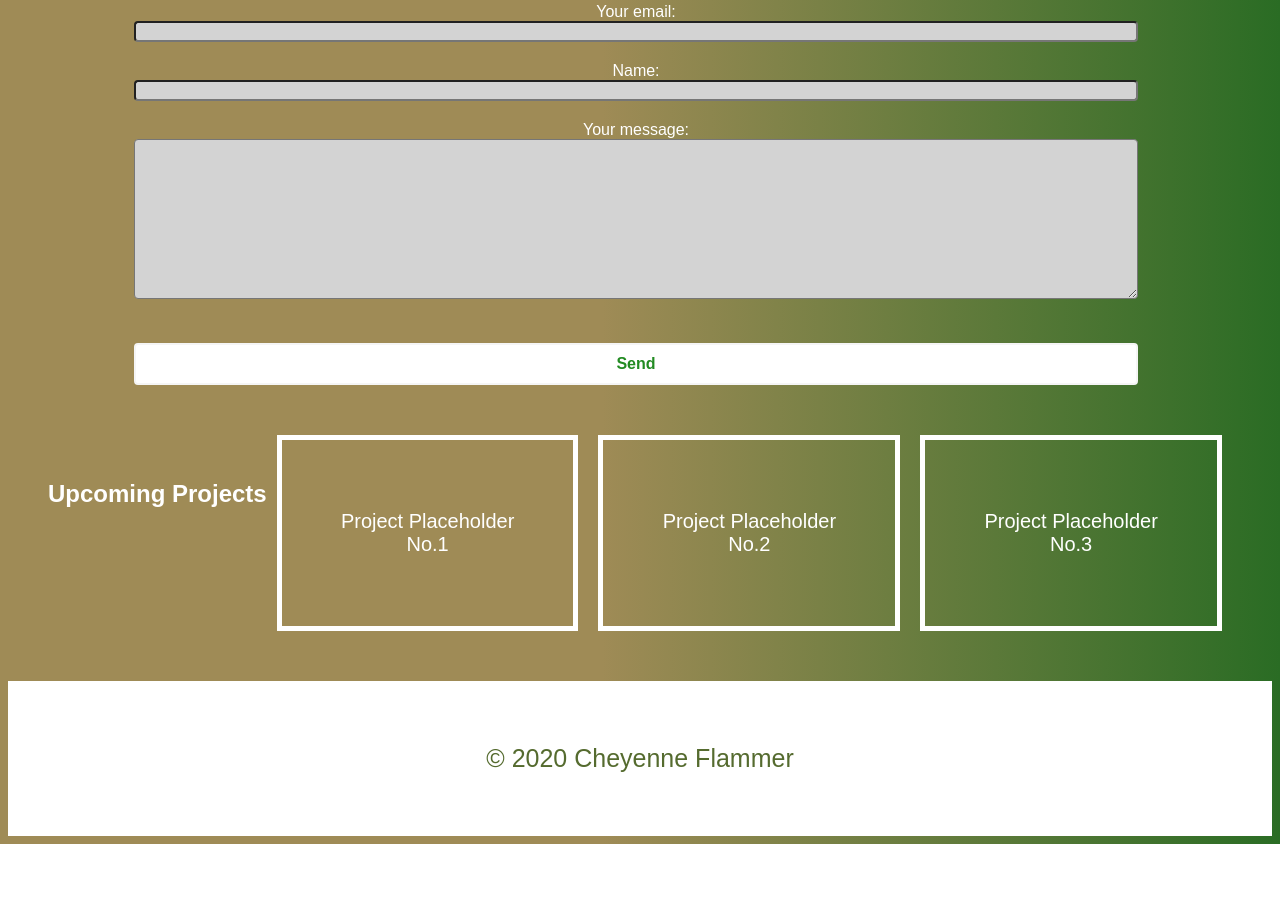
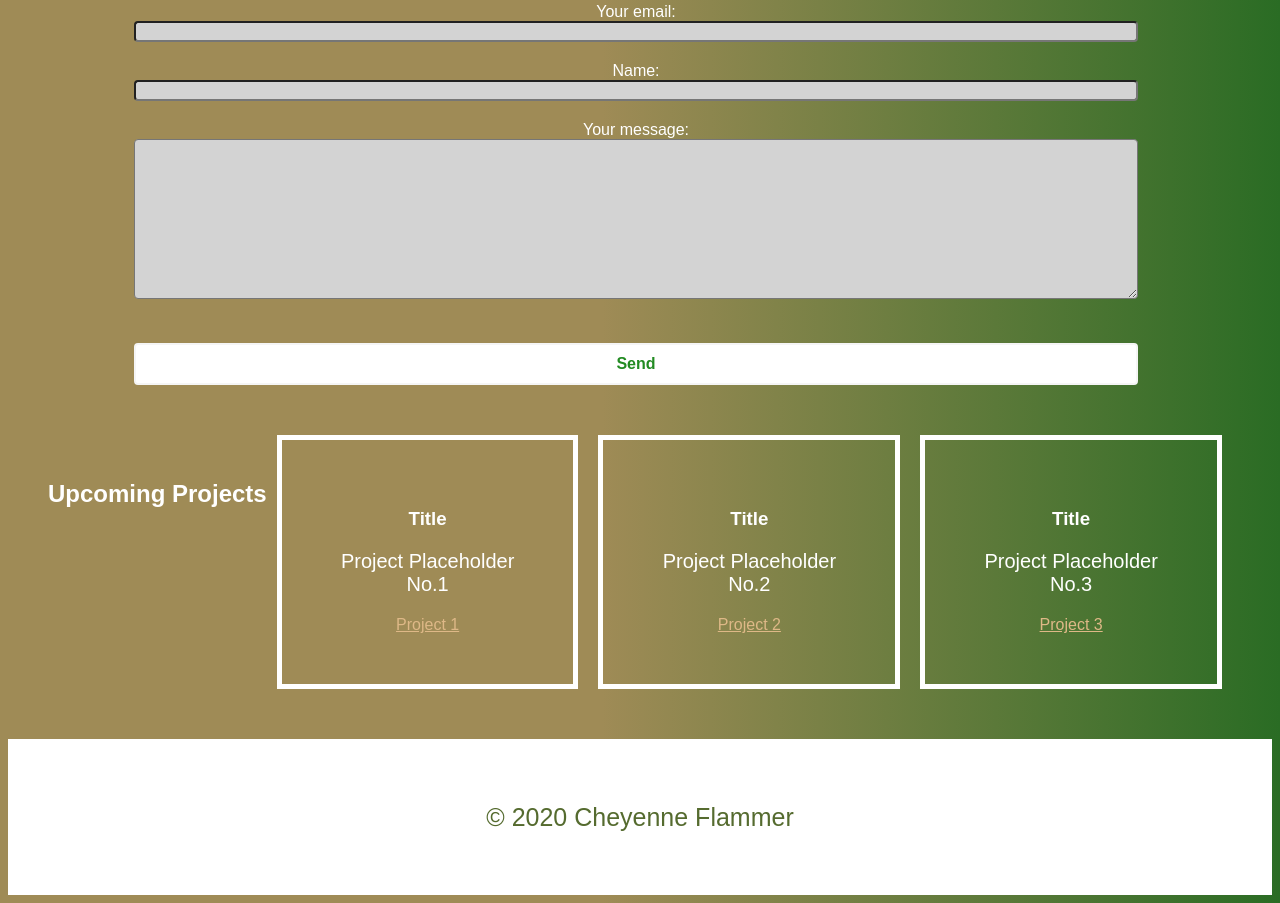
Before and after one commit to Cheyroseflammer/thinkfulPortfolio, a plain HTML site: page index.html in a window 1280 px wide. Shown: the part 930-1833 px from the top of the page. Before the commit the page ends 1774 px from the top, so only its background shows below. Drawn offline with Linux system fonts and the light colour scheme.

Commit message:
Project Placeholder Updates
updates to the html added title and links and styled css links of the projects placeholders

```diff
--- a/index.html
+++ b/index.html
@@ -119,15 +119,21 @@
       <section class="projects-me" id="portfolio">
         <h2>Upcoming Projects</h2>
         <div class="project one">
+          <h3>Title</h3>
           <p>Project Placeholder No.1</p>
+          <a href="http://">Project 1</a>
         </div>
 
         <div class="project two">
+          <h3>Title</h3>
           <p>Project Placeholder No.2</p>
+          <a href="http://">Project 2</a>
         </div>
 
         <div class="project three">
+          <h3>Title</h3>
           <p>Project Placeholder No.3</p>
+          <a href="http://">Project 3</a>
         </div>
       </section>
 
--- a/style.css
+++ b/style.css
@@ -92,6 +92,20 @@
   .links a:active {
     color:burlywood;
   }
+
+/* PROJECT LINKS */
+a:link {
+  color: burlywood;
+}
+a:visited {
+  color:  darkolivegreen
+}
+a:hover {
+  color: rgb(35, 78, 35);
+}
+a:active {
+  color:burlywood;
+}
 
   /* SECTION FLEXBOX */
 
```
